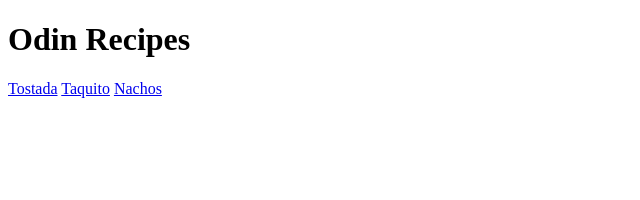
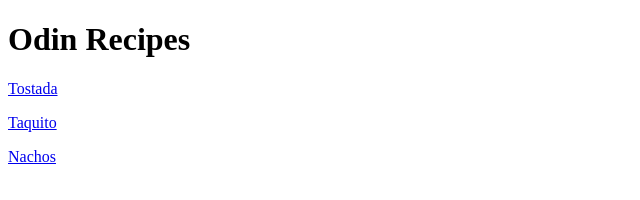
Before and after one commit to illiterate4now/odin-recipes, a plain HTML site: page index.html in a window 1280 px wide. Shown: the whole page, without its empty margins (0-640 px from the left). Drawn offline with Linux system fonts and the light colour scheme.

Commit message:
Add ../index.html

```diff
--- a/index.html
+++ b/index.html
@@ -9,7 +9,7 @@
 <body>
     <h1>Odin Recipes</h1>
     <a href="file:///Users/owner/repos/odin-recipes/tostada.html">Tostada</a>
-    <a href="file:///Users/owner/repos/odin-recipes/recipes/taquito.html">Taquito</a>
-    <a href="file:///Users/owner/repos/odin-recipes/recipes/nachos.html">Nachos</a>
+    <p><a href="file:///Users/owner/repos/odin-recipes/recipes/taquito.html">Taquito</a></p>
+    <p><a href="file:///Users/owner/repos/odin-recipes/recipes/nachos.html">Nachos</a></p>
 </body>
 </html>
```
